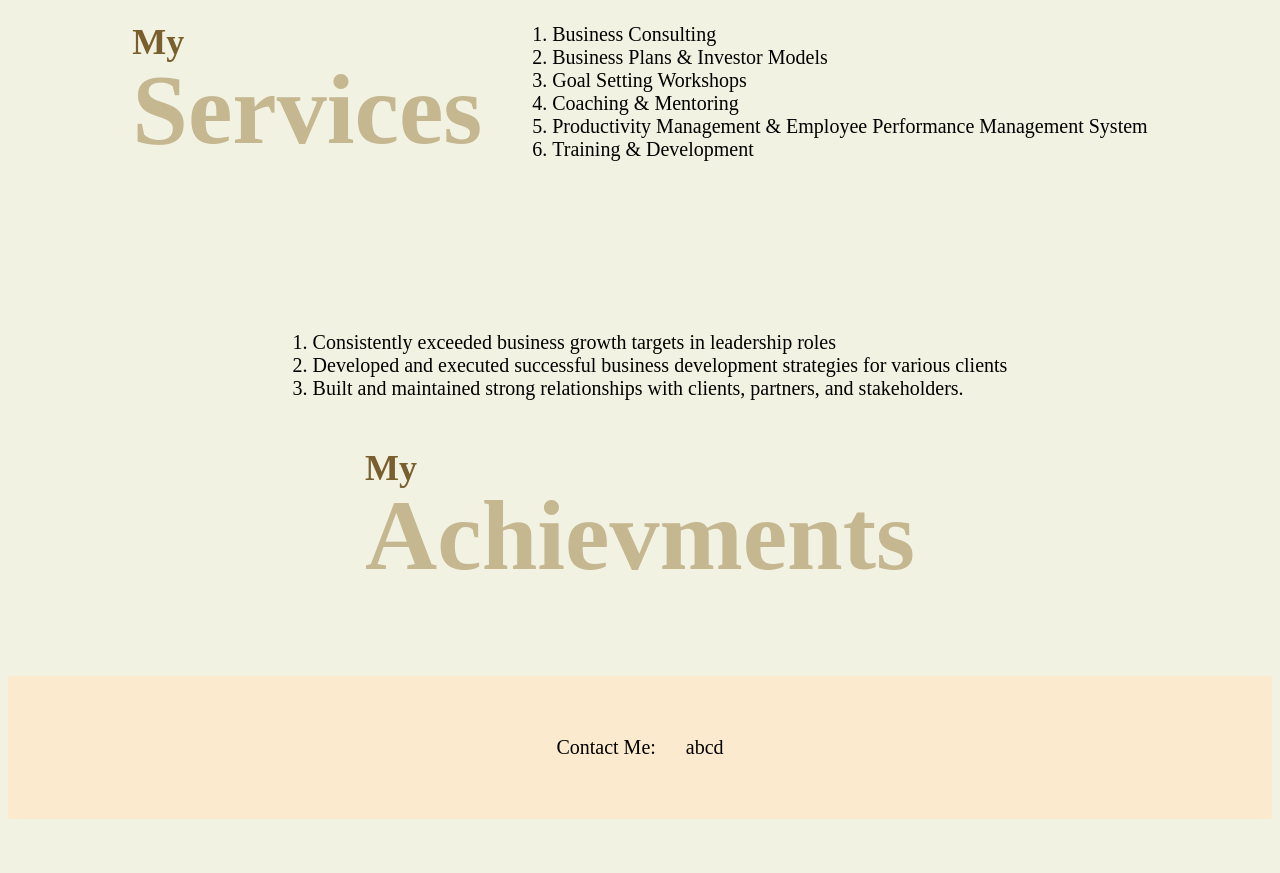
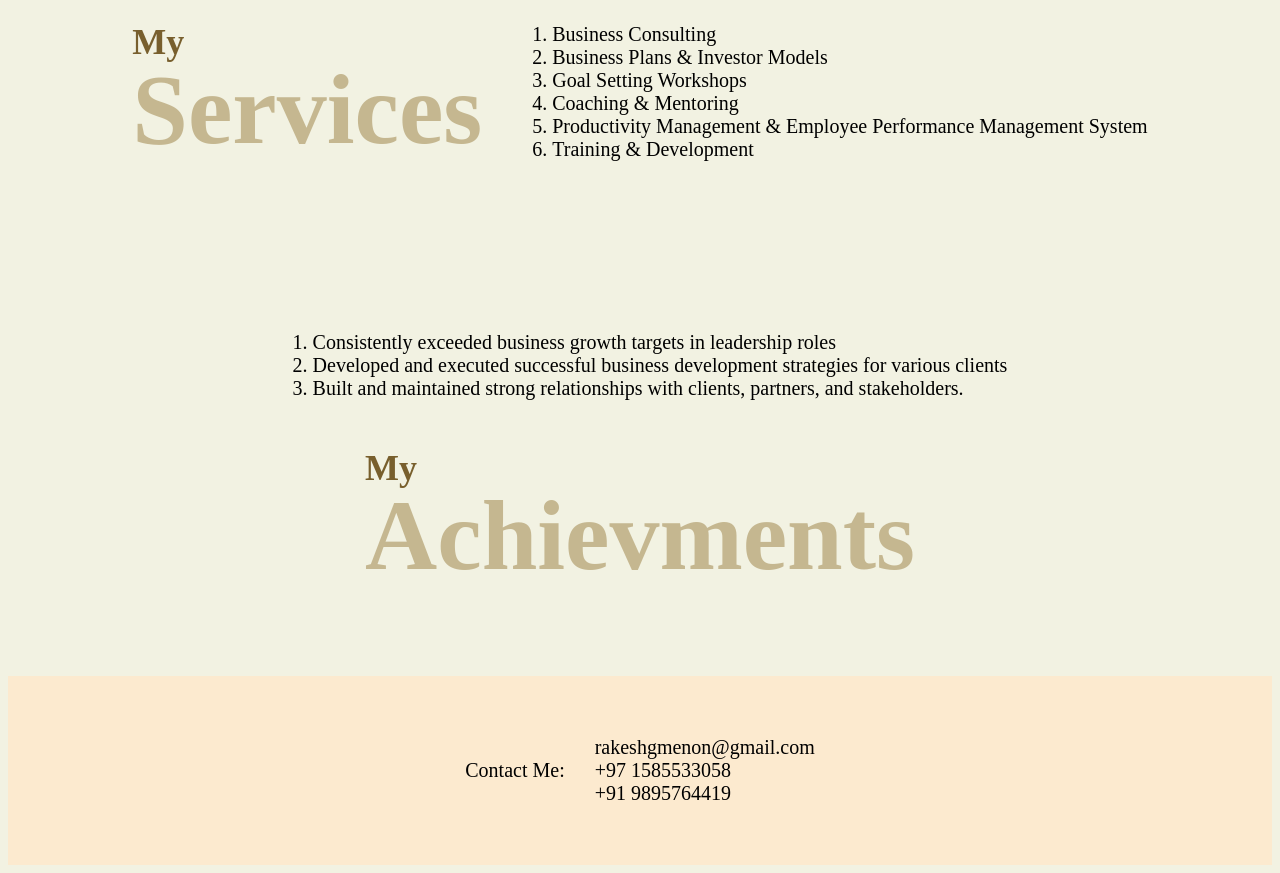
Before and after one commit to pavzcom/Rakesh-portfolio, a plain HTML site: page index.html in a window 1280 px wide. Shown: the part 3204-4077 px from the top of the page. Before the commit the page ends 4031 px from the top, so only its background shows below. Drawn offline with Linux system fonts and the light colour scheme.

Commit message:
Update index.html

```diff
--- a/index.html
+++ b/index.html
@@ -36,12 +36,9 @@
     <div class="left">
       <p class="summary">
           With over 25 years of experience in Sales and Marketing—including more than 20 years specializing in marketing—I’ve had the privilege of working with some of the leading corporate giants, particularly within the telecom industry. Throughout my career, I’ve built a strong track record in driving sales and marketing strategies, spearheading strategic planning initiatives, developing markets, and revamping business operations to achieve sustainable growth.
-
-<br><br>My professional journey has equipped me with deep expertise in P&L management, alliance partnerships, and team leadership. These skills have been instrumental in shaping the strategic direction and growth of Adreone, where I currently play a pivotal role.
-
-<br><br>Having collaborated with top-tier players in both corporate and telecom sectors, I’ve developed the agility to navigate fast-changing business environments and consistently deliver impactful results. I believe in a hands-on, relationship-driven approach to leadership—one that combines strategic vision with operational precision.
-
-<br><br>Known for being adaptable, detail-oriented, and results-focused, I take pride in aligning teams around a shared purpose and turning ambitious goals into tangible achievements. My mission is always to deliver value that transforms organizations from within.
+          <br><br>My professional journey has equipped me with deep expertise in P&L management, alliance partnerships, and team leadership. These skills have been instrumental in shaping the strategic direction and growth of Adreone, where I currently play a pivotal role.
+          <br><br>Having collaborated with top-tier players in both corporate and telecom sectors, I’ve developed the agility to navigate fast-changing business environments and consistently deliver impactful results. I believe in a hands-on, relationship-driven approach to leadership—one that combines strategic vision with operational precision.
+          <br><br>Known for being adaptable, detail-oriented, and results-focused, I take pride in aligning teams around a shared purpose and turning ambitious goals into tangible achievements. My mission is always to deliver value that transforms organizations from within.
         </p>
     </div>
 
@@ -150,7 +147,7 @@
       <p>Contact Me:</p>
     </div>
     <div>
-      <p>abcd</p>
+      <p>rakeshgmenon@gmail.com<br>+97 1585533058<br>+91 9895764419</p>
     </div>
   </footer>
 </body>
```
